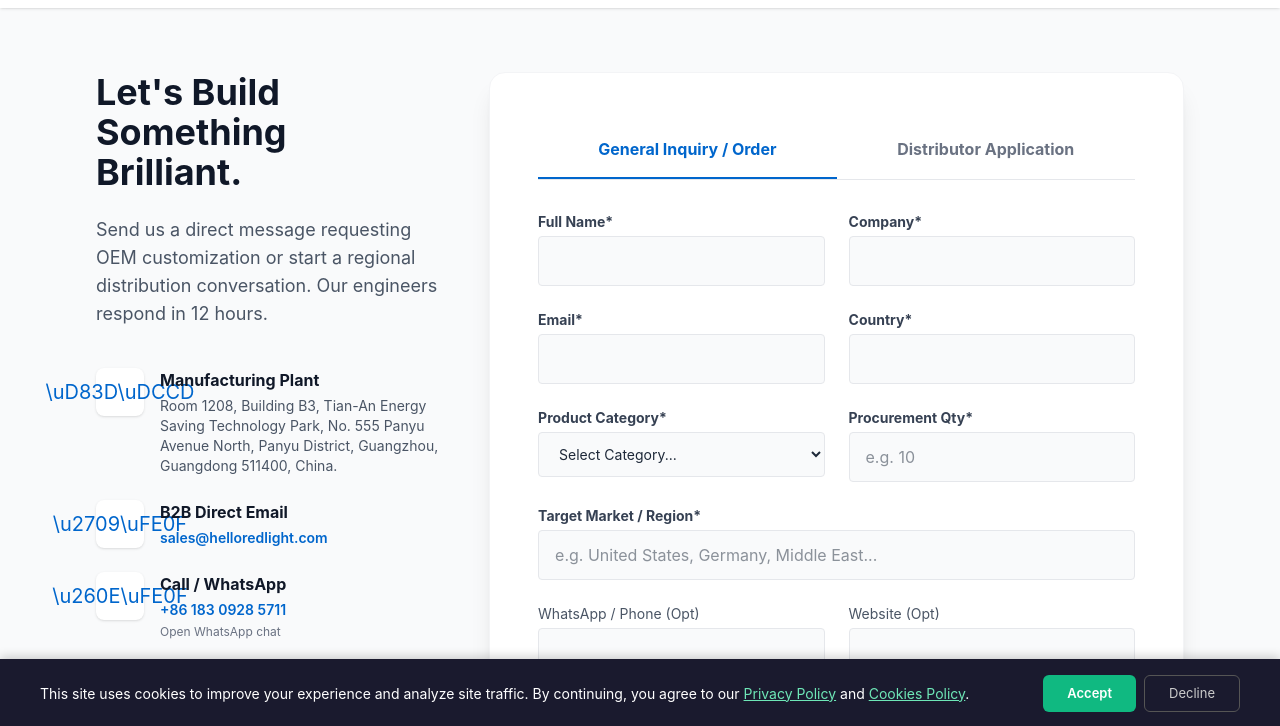
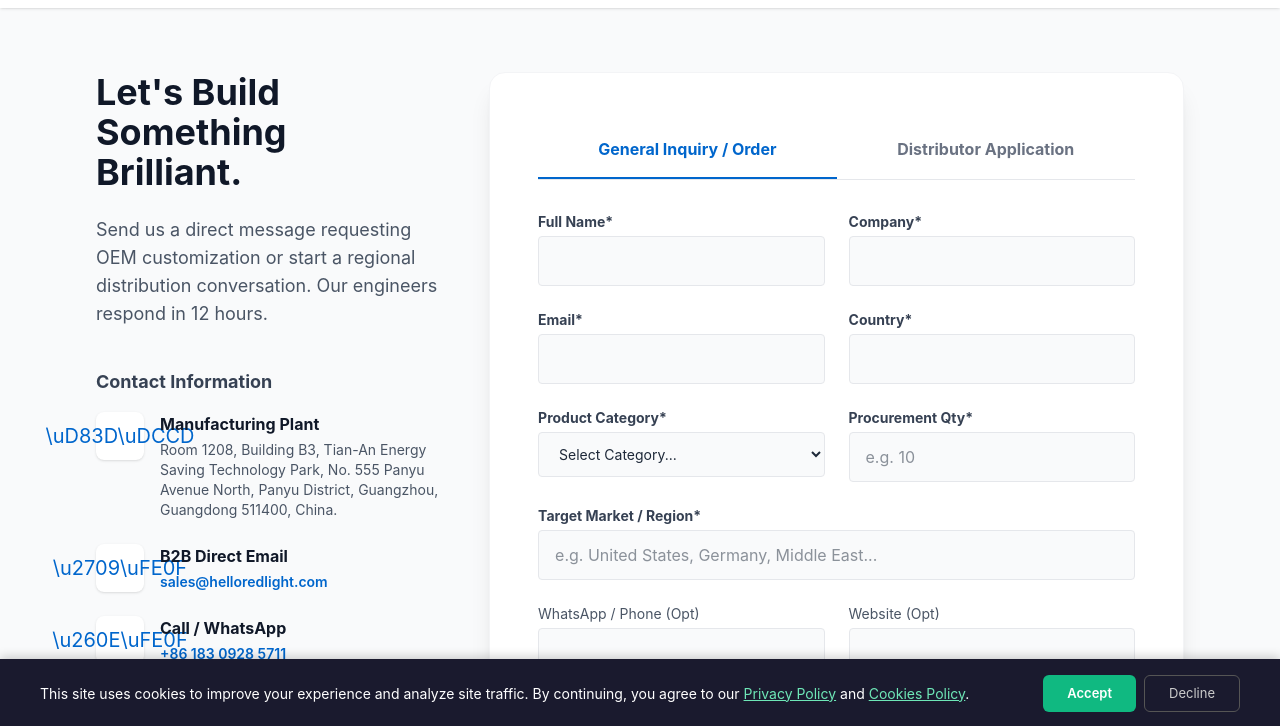
Before and after one commit to tony49279527/helloredlight.com, a website built with Vite: page contact.html in a window 1280 px wide. Shown: the part 72-798 px from the top of the page. Built offline with nearby package versions, Linux system fonts and the light colour scheme.

Commit message:
Fix: sitemap.xml inline content (bypass 403), contact.html heading hierarchy H2+H4

```diff
--- a/contact.html
+++ b/contact.html
@@ -106,6 +106,7 @@
                 <p class="text-gray-600 mb-10 text-lg">Send us a direct message requesting OEM customization or start a regional distribution conversation. Our engineers respond in 12 hours.</p>
 
                 <div class="space-y-6">
+                    <h2 class="text-lg font-bold text-gray-700 mb-4">Contact Information</h2>
                     <div class="flex items-start">
                         <div class="w-12 h-12 bg-white rounded-lg shadow flex items-center justify-center text-xl text-brand-primary shrink-0">\uD83D\uDCCD</div>
                         <div class="ml-4">
```
Also changed, not shown: 1 other file.
